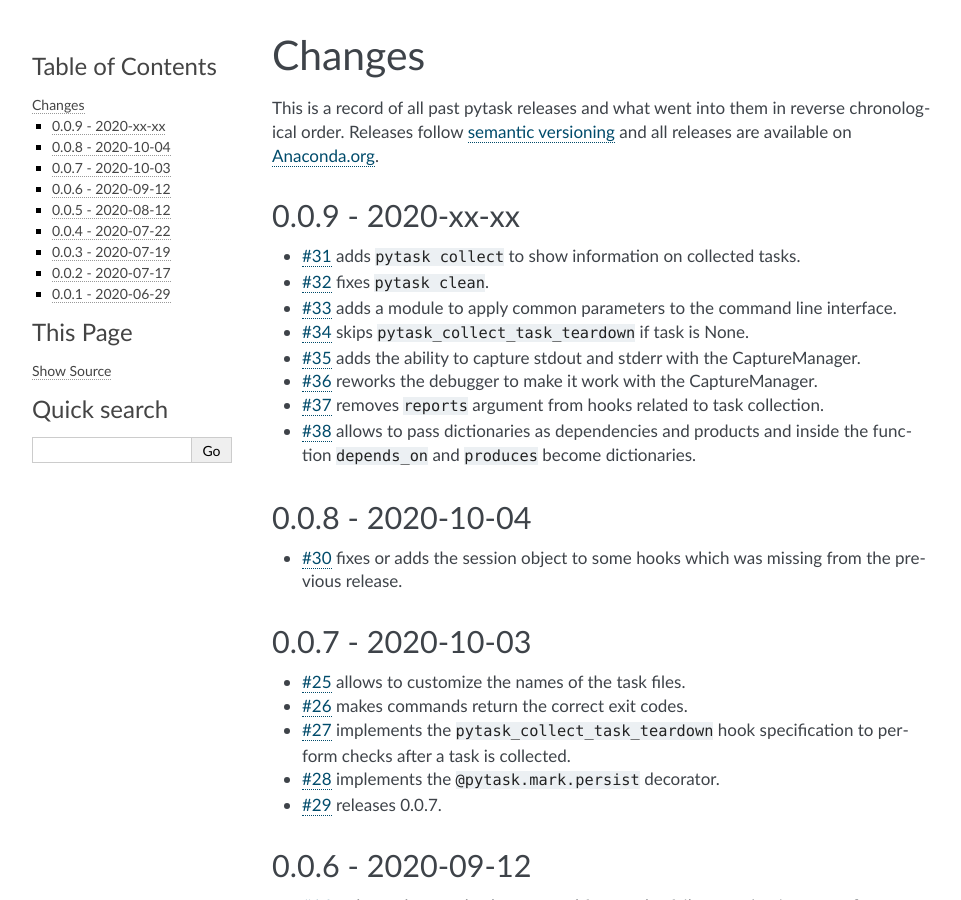
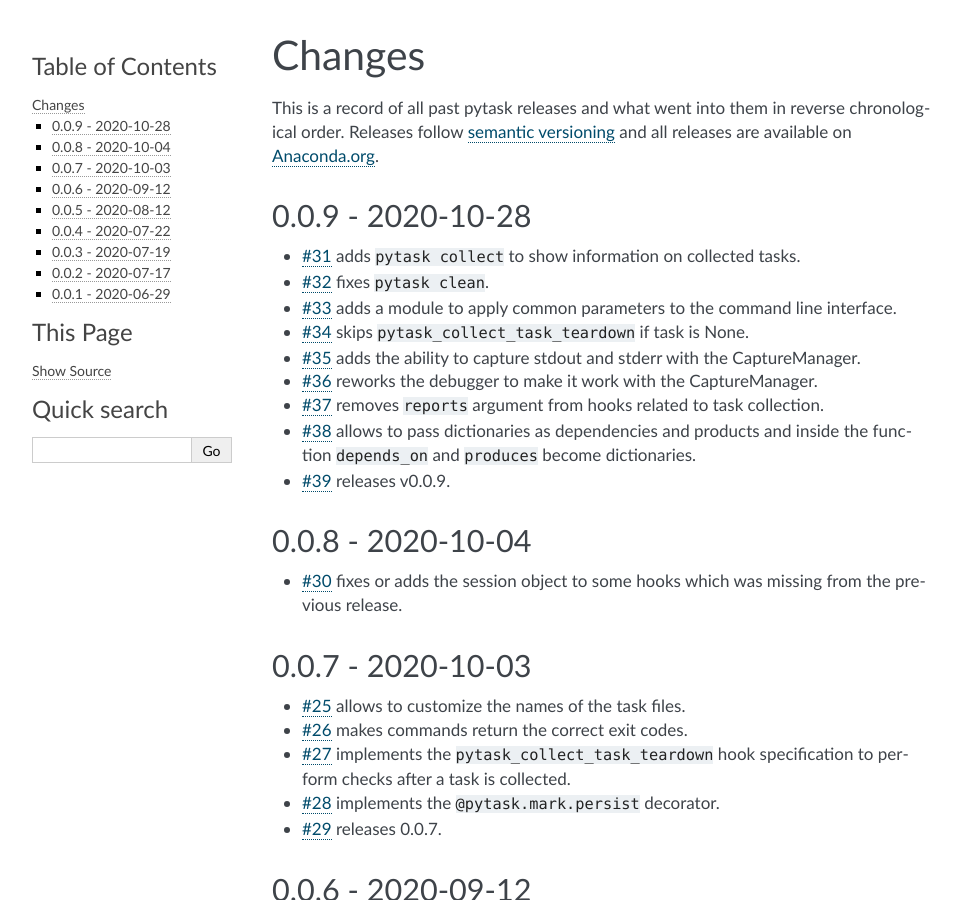
Before and after one commit to pytask-dev/pytask, a Sphinx documentation site: the page built from docs/changes.rst, in a window 1280 px wide and 900 px high. Shown: the whole window, without its empty margins (148-1109 px from the left). Built offline with Sphinx 7.4.7, drawn with Linux system fonts in a browser that asks for light colours; pages that are not in the unit, such as notebooks, are missing from menus.

Commit message:
add to changes.

```diff
--- a/docs/changes.rst
+++ b/docs/changes.rst
@@ -6,7 +6,7 @@ chronological order. Releases follow `semantic versioning <https://semver.org/>`
 all releases are available on `Anaconda.org <https://anaconda.org/pytask/pytask>`_.
 
 
-0.0.9 - 2020-xx-xx
+0.0.9 - 2020-10-28
 ------------------
 
 - :gh:`31` adds ``pytask collect`` to show information on collected tasks.
@@ -18,6 +18,7 @@ all releases are available on `Anaconda.org <https://anaconda.org/pytask/pytask>
 - :gh:`37` removes ``reports`` argument from hooks related to task collection.
 - :gh:`38` allows to pass dictionaries as dependencies and products and inside the
   function ``depends_on`` and ``produces`` become dictionaries.
+- :gh:`39` releases v0.0.9.
 
 
 0.0.8 - 2020-10-04
```
